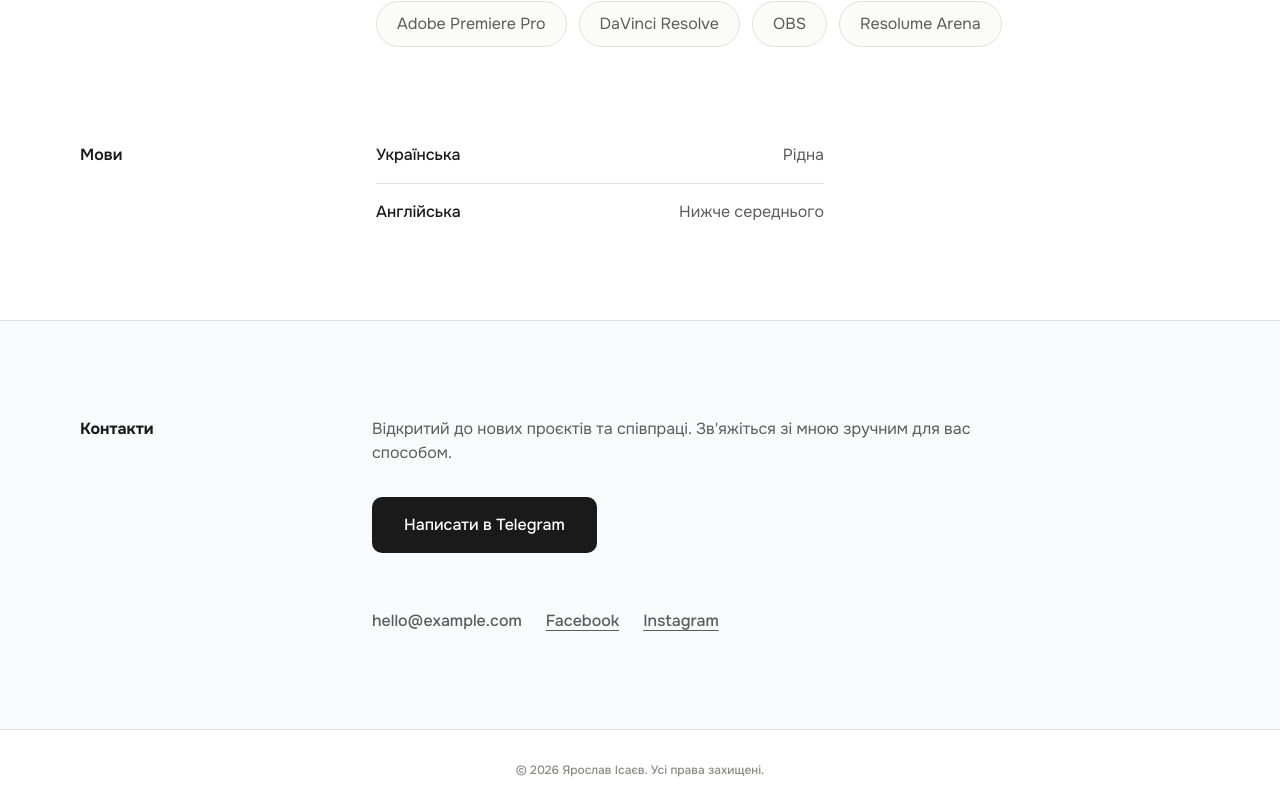
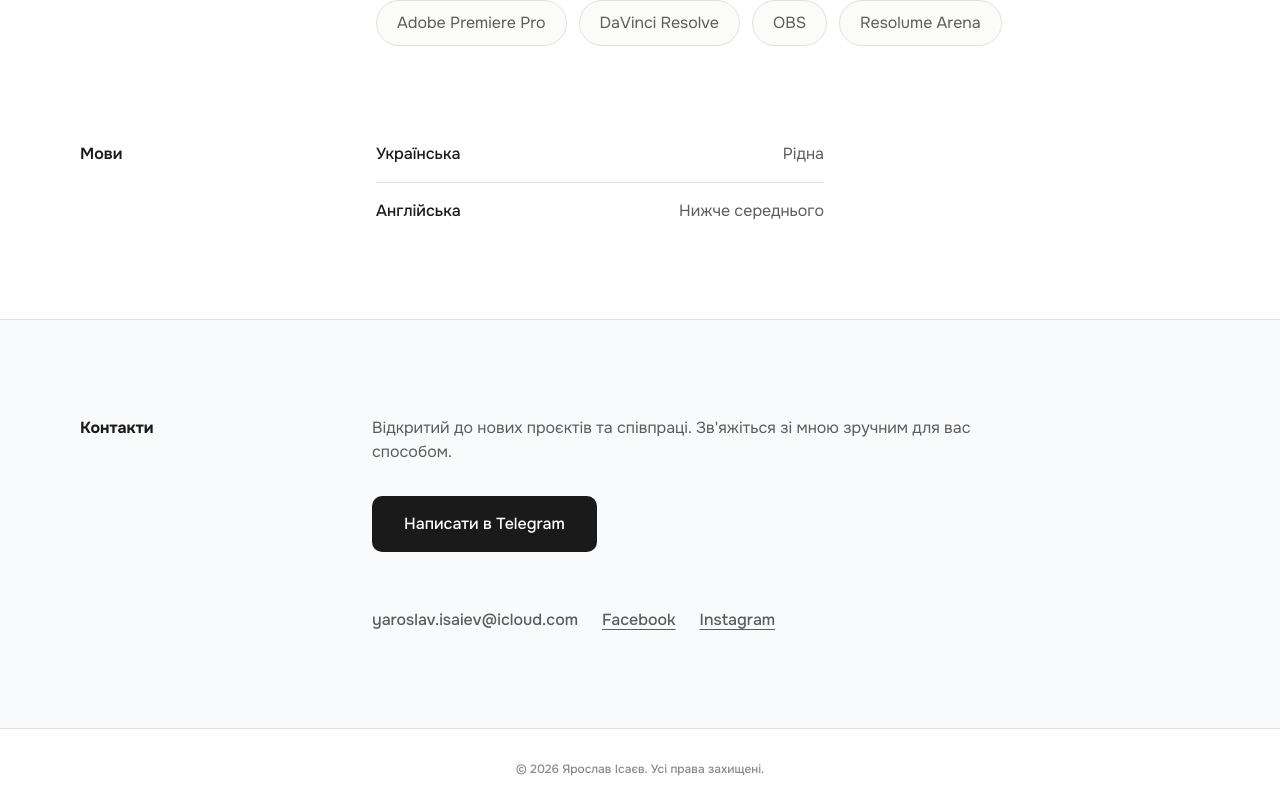
Before and after one commit to yarabanana/portfolio, a Next.js app: page / in a window 1280 px wide. Shown: the part 3614-4424 px from the top of the page. Built offline with nearby package versions, Linux system fonts and the light colour scheme.

Commit message:
Легкі фікси

```diff
--- a/src/components/sections/Experience.tsx
+++ b/src/components/sections/Experience.tsx
@@ -5,7 +5,8 @@ import { experience } from "@/data/content";
 
 export default function Experience() {
   return (
-    <section id="experience" className="py-24 bg-gray-50 border-y border-line">
+    // Змінено border-y на border-t border-line для ідеальної верхньої лінії
+    <section id="experience" className="py-24 bg-gray-50 border-t border-line">
       <div className="max-w-content mx-auto px-6 lg:px-10">
         <h2 className="text-h2 font-bold text-ink mb-16 border-b border-line pb-4">
           Досвід роботи
--- a/src/data/content.ts
+++ b/src/data/content.ts
@@ -155,7 +155,7 @@ export const contacts = {
     ua: "Відкритий до нових проєктів та співпраці. Зв'яжіться зі мною зручним для вас способом.",
     en: "Open to new projects and cooperation. Feel free to contact me."
   },
-  email: "hello@example.com",
+  email: "yaroslav.isaiev@icloud.com",
   telegram: "https://t.me/yaroslav_isaiev",
   socials: [
     { name: "Facebook", url: "https://www.facebook.com/isaiev.yaroslav/" },
```
